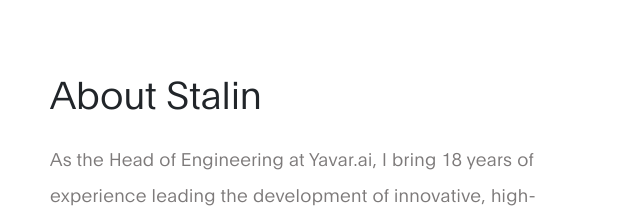
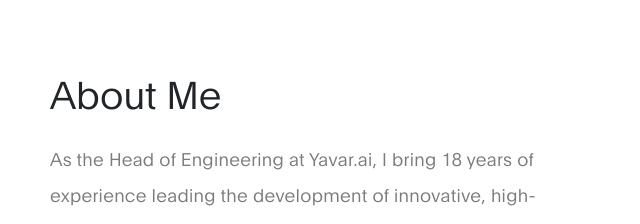
Before and after one commit to stalin/stalin.github.io, a plain HTML site: page index.html in a window 1280 px wide. Shown: the part 326-550 px from the top of the page, 35-675 px from the left. Drawn offline with Linux system fonts and the light colour scheme.

Commit message:
Update index.html

```diff
--- a/index.html
+++ b/index.html
@@ -102,7 +102,7 @@
             <div class="row">
 
                 <div class="col-lg-6 col-md-6 col-12">
-                    <h3 class="mb-4">About Stalin</h3>
+                    <h3 class="mb-4">About Me</h3>
 
                     <p>As the Head of Engineering at Yavar.ai, I bring 18 years of experience leading the development of innovative, high-impact solutions with a particular focus on Generative AI, scalable web and mobile applications, Big Data, and Industrial IoT (IIoT). Under my leadership, the engineering teams at Yavar.ai are pushing the boundaries of AI-driven technologies to drive digital transformation and deliver products that create new business opportunities. I am deeply passionate about the potential of Generative AI to revolutionize industries, and I have been instrumental in applying AI models to solve complex challenges, improve user experiences, and unlock advanced capabilities across diverse applications.</p>
 
```
